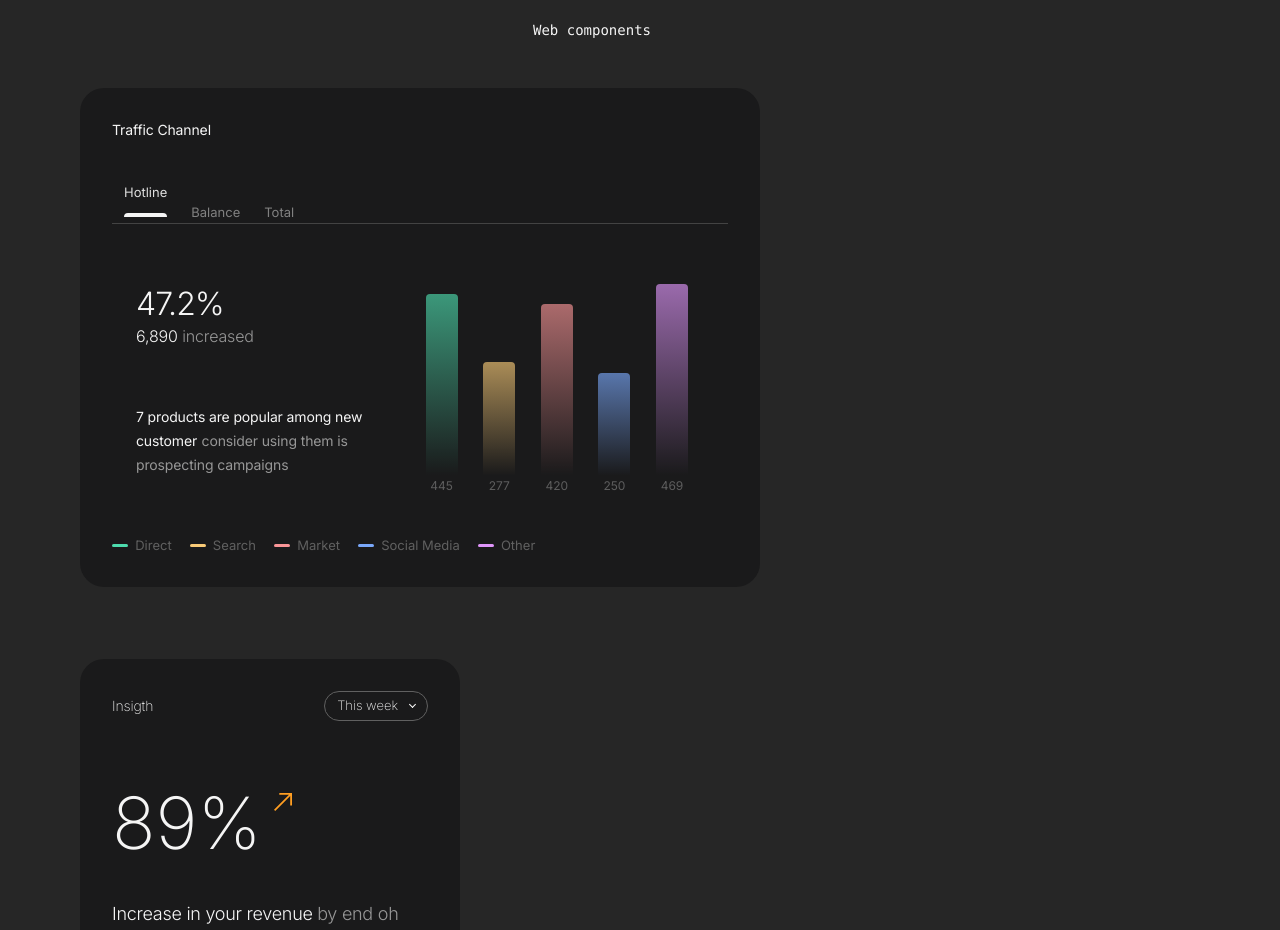
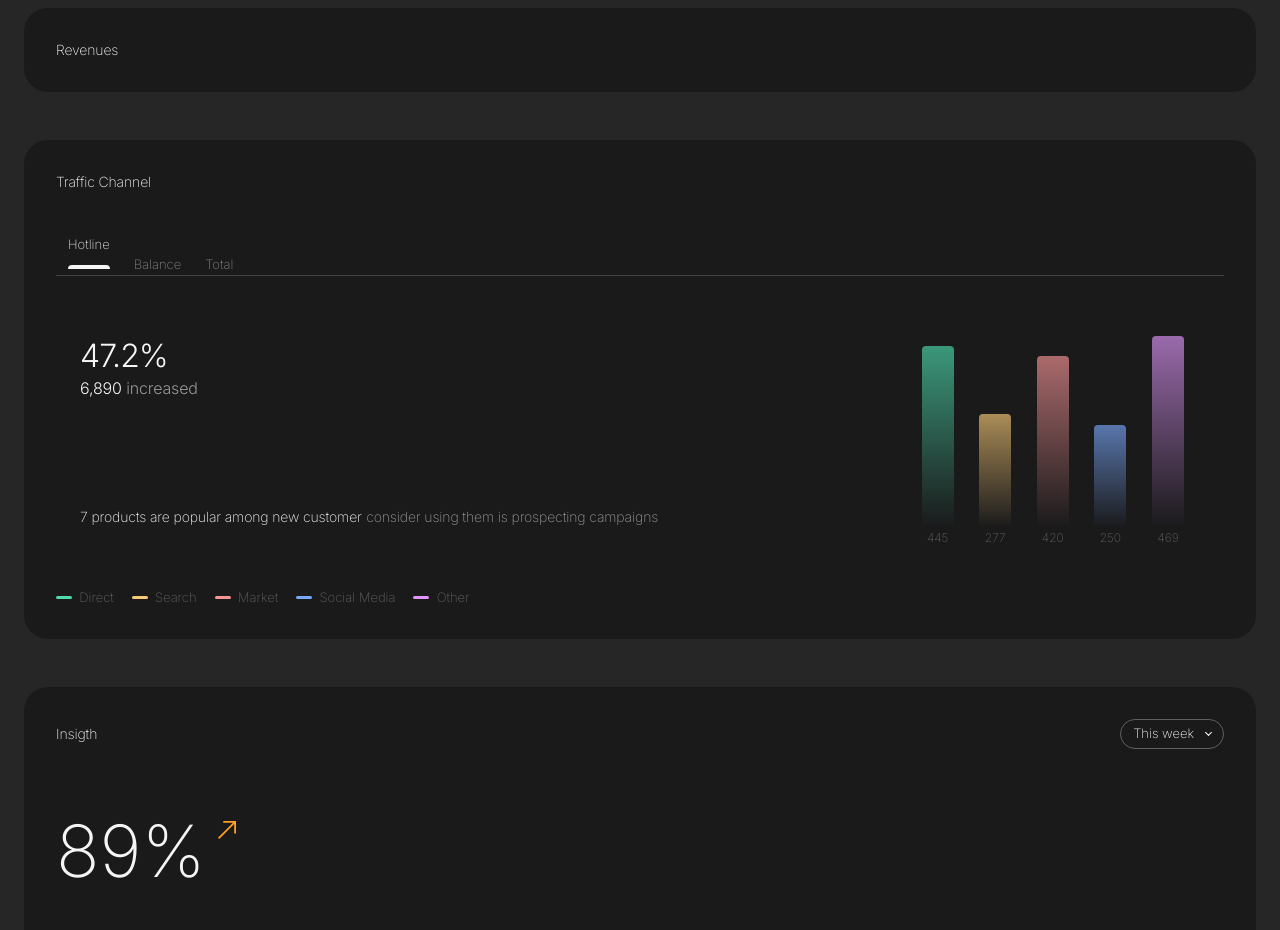
Before and after one commit to yersoncp/web-components, a Next.js app: page / in a window 1280 px wide. Shown: the part 60-990 px from the top of the page. Built offline with nearby package versions, Linux system fonts and the light colour scheme.

Commit message:
create a card component

```diff
--- a/src/app/page.tsx
+++ b/src/app/page.tsx
@@ -1,9 +1,9 @@
-import { BlockInsight, TrafficChannel } from '@/webui'
+import { BlockInsight, BlockRevenues, TrafficChannel } from '@/webui'
 import Image from 'next/image'
 
 export default function Home() {
   return (
-    <main className="flex flex-col p-20">
+    <main className="flex flex-col p-6">
       <div className="z-10 w-full max-w-5xl items-center justify-between font-mono text-sm lg:flex">
         {/* <p className="fixed left-0 top-0 flex w-full justify-center border-b border-gray-300 bg-gradient-to-b from-zinc-200 pb-6 pt-8 backdrop-blur-2xl dark:border-neutral-800 dark:bg-zinc-800/30 dark:from-inherit lg:static lg:w-auto  lg:rounded-xl lg:border lg:bg-gray-200 lg:p-4 lg:dark:bg-zinc-800/30"> */}
         <p className="left-0 top-0 flex w-full justify-center">
@@ -11,7 +11,11 @@ export default function Home() {
         </p>
       </div>
 
-      <div className="my-12">
+      <div className="my-6">
+        <BlockRevenues />
+      </div>
+
+      <div className="my-6">
         <TrafficChannel />
       </div>
 
--- /dev/null
+++ b/src/components/Card/Card.module.css
@@ -0,0 +1,8 @@
+.container {
+  width: 100%;
+  padding: 2rem;
+  background: #1a1a1b;
+  border-radius: 24px;
+  font-weight: 200;
+  background: var(--dark);
+}
--- /dev/null
+++ b/src/components/Card/Card.tsx
@@ -0,0 +1,17 @@
+"use client";
+import React, { FC, ReactNode, useState } from "react";
+import s from "./Card.module.css";
+
+type CardProps = {
+  children: ReactNode
+}
+
+const Card = ({ children }: CardProps) => {
+  return <>
+    <div className={s.container}>
+      {children}
+    </div>
+  </>;
+}
+
+export default Card;
--- a/src/components/index.ts
+++ b/src/components/index.ts
@@ -1,5 +1,6 @@
 export { default as BarChart } from './BarChart/BarChart'
 export { default as Button } from './Button/Button'
+export { default as Card } from './Card/Card'
 export { default as Carrousel } from './Carrousel/Carrousel'
 export { default as Stack } from './Stack/Stack'
 export { default as Text } from './Text/Text'
--- a/src/webui/BlockInsight/BlockInsight.module.css
+++ b/src/webui/BlockInsight/BlockInsight.module.css
@@ -1,13 +1,3 @@
-.container {
-  width: 100%;
-  max-width: 380px;
-  padding: 2rem;
-  background: #1a1a1b;
-  border-radius: 24px;
-  font-weight: 200;
-  background: var(--dark);
-}
-
 .percent {
   font-size: 4.5rem;
 }
--- a/src/webui/BlockInsight/BlockInsight.tsx
+++ b/src/webui/BlockInsight/BlockInsight.tsx
@@ -1,11 +1,11 @@
 import React, { ReactNode } from 'react';
 import s from "./BlockInsight.module.css";
-import { Button, Carrousel, Stack, Text } from '@/components';
+import { Button, Card, Carrousel, Stack, Text } from '@/components';
 import InsightItem from './InsightItem';
 
 const BlockInsight = () => {
   return (
-    <div className={s.container}>
+    <Card>
       <Stack gap={8}>
         <Stack direction='row' align='center' justify='space-between'>
           <Text>Insigth</Text>
@@ -36,7 +36,7 @@ const BlockInsight = () => {
         </Carrousel>
 
       </Stack>
-    </div>
+    </Card>
   )
 };
 export default React.memo(BlockInsight);
--- /dev/null
+++ b/src/webui/BlockRevenues/BlockRevenues.tsx
@@ -0,0 +1,14 @@
+import { Card, Stack, Text } from "@/components";
+import s from "./BlockRevenues.module.css";
+
+const BlockRevenues = () => {
+  return <>
+    <Card>
+      <Stack gap={8}>
+        <Text>Revenues</Text>
+      </Stack>
+    </Card>
+  </>
+}
+
+export default BlockRevenues;
--- a/src/webui/TrafficChannel/TrafficChannel.module.css
+++ b/src/webui/TrafficChannel/TrafficChannel.module.css
@@ -1,11 +1,3 @@
-.container {
-  width: 100%;
-  max-width: 680px;
-  padding: 2rem;
-  background: #1a1a1b;
-  border-radius: 24px;
-}
-
 .body {
   padding: 1.5rem;
 }
--- a/src/webui/TrafficChannel/TrafficChannel.tsx
+++ b/src/webui/TrafficChannel/TrafficChannel.tsx
@@ -1,10 +1,10 @@
 import React, { ReactNode } from 'react';
 import s from "./TrafficChannel.module.css";
-import { BarChart, Stack, Text } from '@/components';
+import { BarChart, Card, Stack, Text } from '@/components';
 
 const TrafficChannel = () => {
   return (
-    <div className={s.container}>
+    <Card>
       <Stack gap={6}>
         <Text>Traffic Channel</Text>
 
@@ -43,7 +43,7 @@ const TrafficChannel = () => {
           <span className={`${s.stats} ${s.statsPink}`}>Other</span>
         </Stack>
       </Stack>
-    </div>
+    </Card>
   )
 };
 export default React.memo(TrafficChannel);
--- a/src/webui/index.ts
+++ b/src/webui/index.ts
@@ -1,2 +1,3 @@
 export { default as BlockInsight } from './BlockInsight/BlockInsight'
+export { default as BlockRevenues } from './BlockRevenues/BlockRevenues'
 export { default as TrafficChannel } from './TrafficChannel/TrafficChannel'
```
Also changed, not shown: src/webui/BlockRevenues/BlockRevenues.module.css (added).
